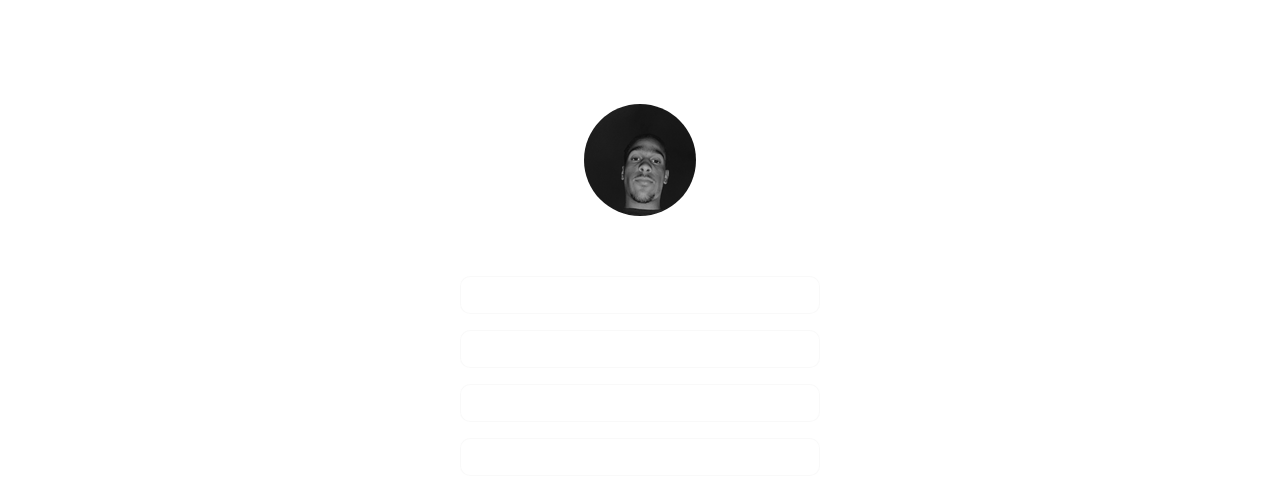
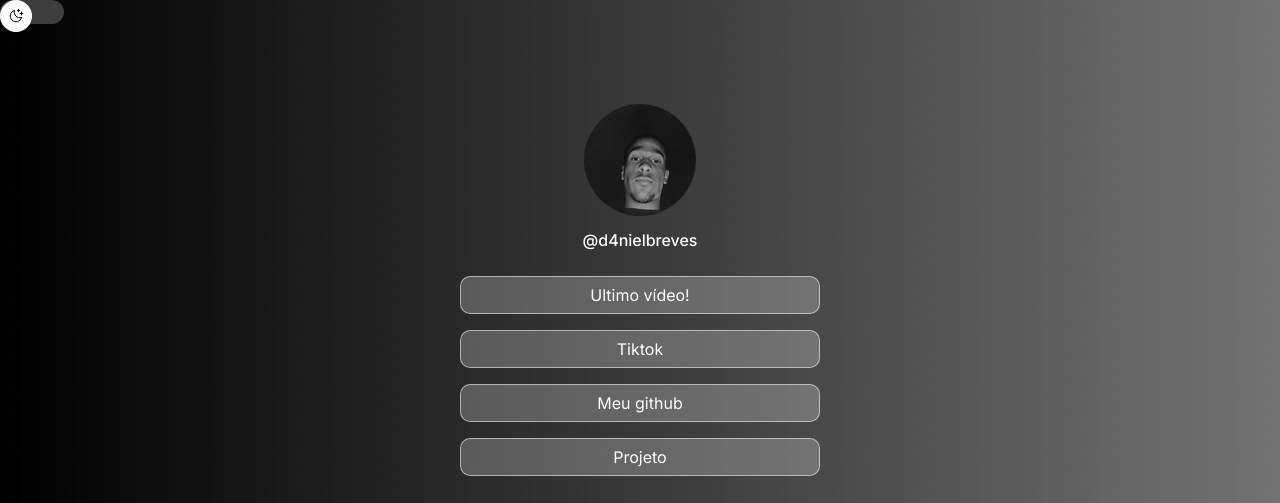
Before and after one commit to Daniel-Breves/Projeto, a plain HTML site: page index.html in a window 1280 px wide. Shown: the top 503 px of the page. Drawn offline with nearby package versions, Linux system fonts and the light colour scheme; the site is published under a folder, as on GitHub Pages, so addresses that start at the root find nothing.

Commit message:
acertei os caminhos

```diff
--- a/css/index.css
+++ b/css/index.css
@@ -5,20 +5,20 @@
 
 :root{
     --text-color: white;
-    --bg-url: url(/assets/dark.png);
+    --bg-url: url(../assets/dark.png);
     --stroke-color: solid 1px rgba(245, 245, 245, 0.578);
     --surface-color: rgba(255, 255, 255, 0.233);
     --highlight-color: rgba(255, 255, 255, 0.2);
-    --switch-bg-url: url(/assets/moon-stars.svg);
+    --switch-bg-url: url(../assets/moon-stars.svg);
 }
 
 .light{
    --text-color: black;
-   --bg-url: url(/assets/light.png);
+   --bg-url: url(../assets/light.png);
    --stroke-color: solid 1px black;
    --surface-color: rgba(255, 255, 255, 0.986);
    --highlight-color: rgba(255, 255, 255, 0.877);
-   --switch-bg-url: url(/assets/sun.svg);
+   --switch-bg-url: url(../assets/sun.svg);
 
 }
 
```
